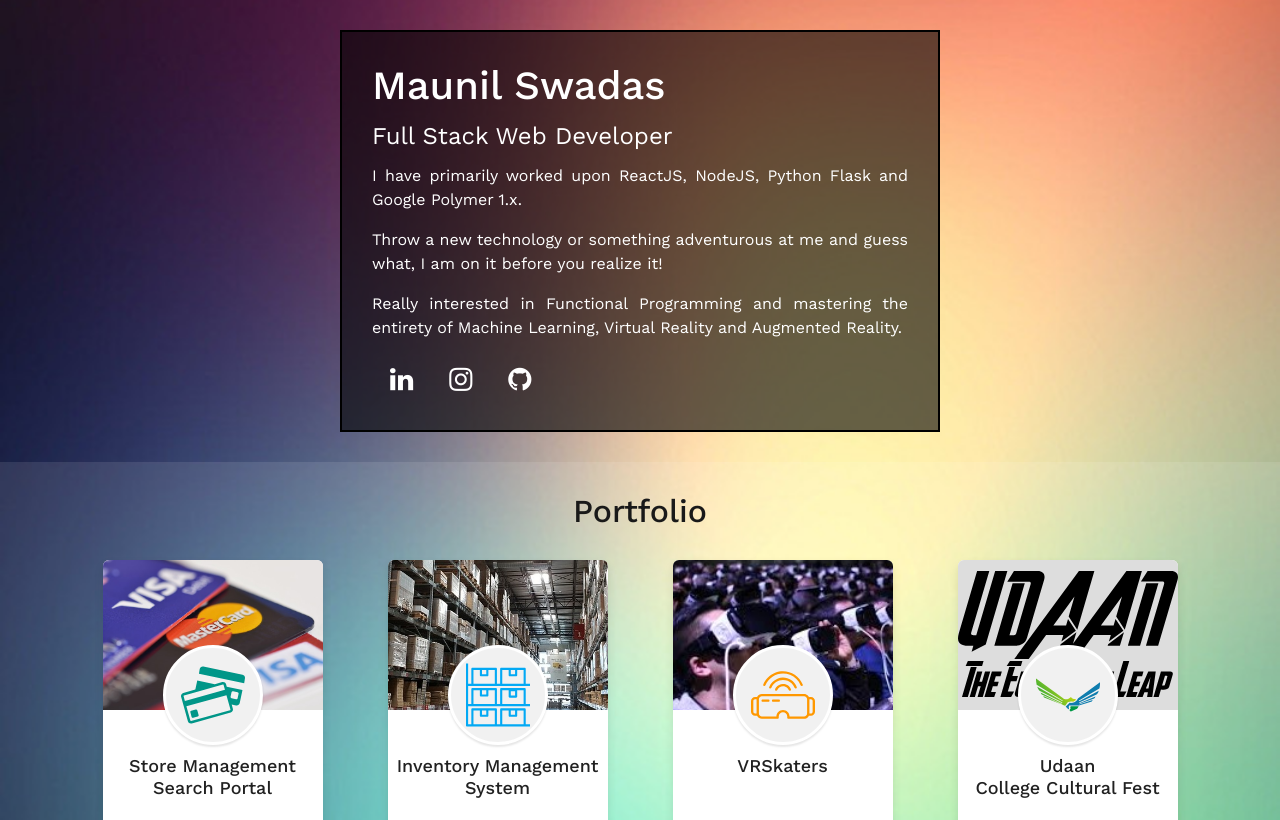
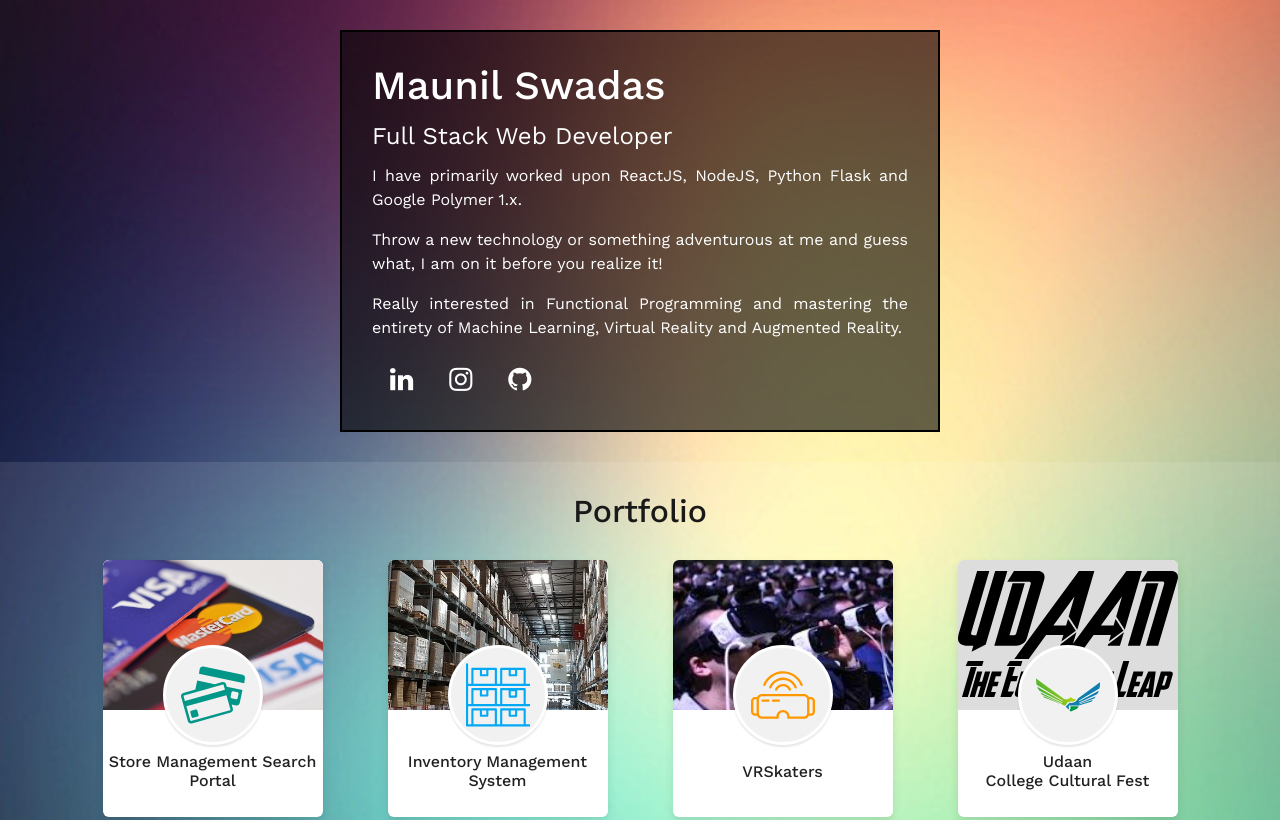
Before and after one commit to maunilswadas/maunilswadas.github.io, a plain HTML site: page index.html in a window 1280 px wide. Shown: the top 820 px of the page. Drawn offline with nearby package versions, Linux system fonts and the light colour scheme.

Commit message:
Update alignment styling of cards

```diff
--- a/style.css
+++ b/style.css
@@ -1191,7 +1191,6 @@ a:hover, a:active {
 
 .ms-card {
     /*height: auto;*/
-    height: 290px;
     max-width: 220px;
     overflow: hidden;
     background-color: #FFFFFF;
@@ -1219,9 +1218,13 @@ a:hover, a:active {
 
 .ms-card h3 {
     margin-top: 45px;
-    margin-bottom: 25px;
-    font-size: 18px;
+    margin-bottom: 30px;
+    font-size: 1em;
     color: #212121;
+    height: 2em;
+    display: flex;
+    align-items: center;
+    justify-content: center;
 }
 
 .ms-card-avatar {
```
